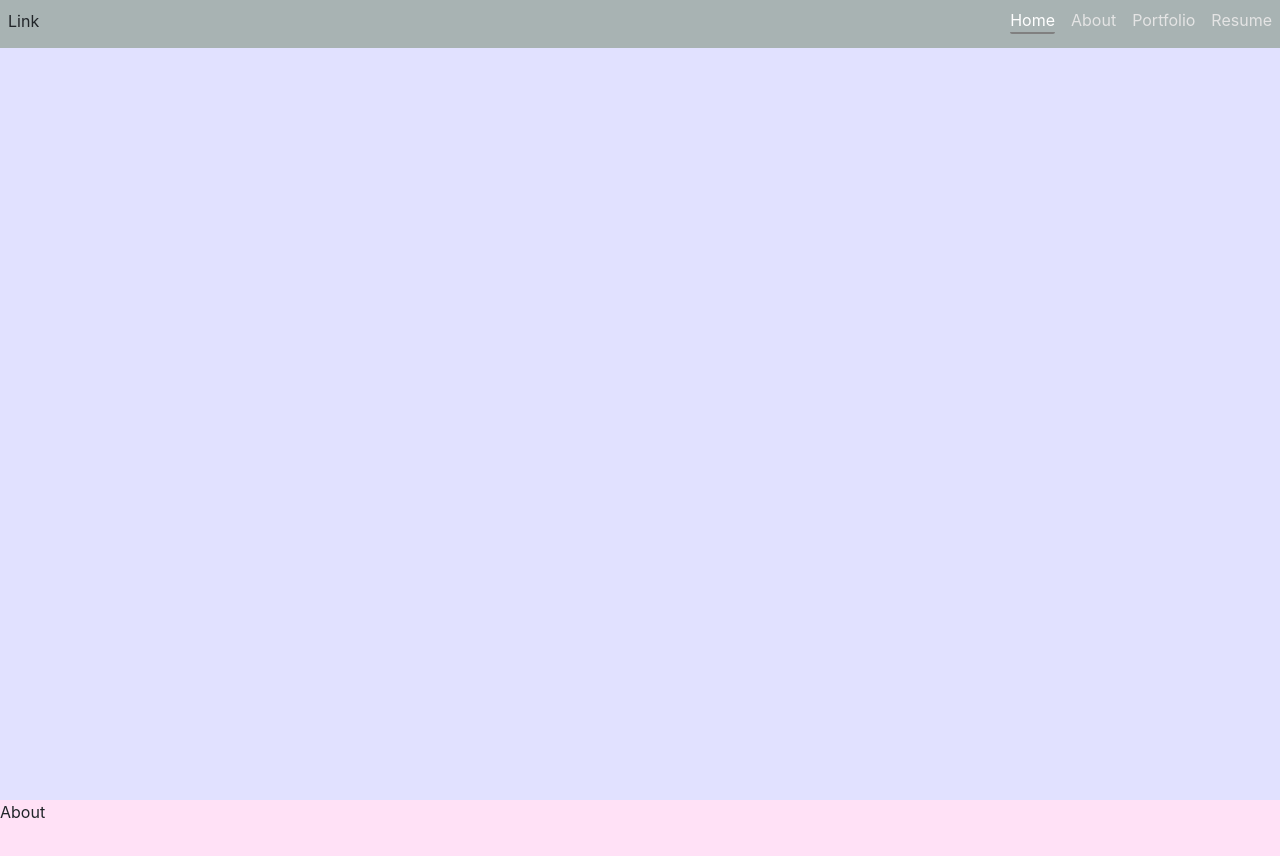
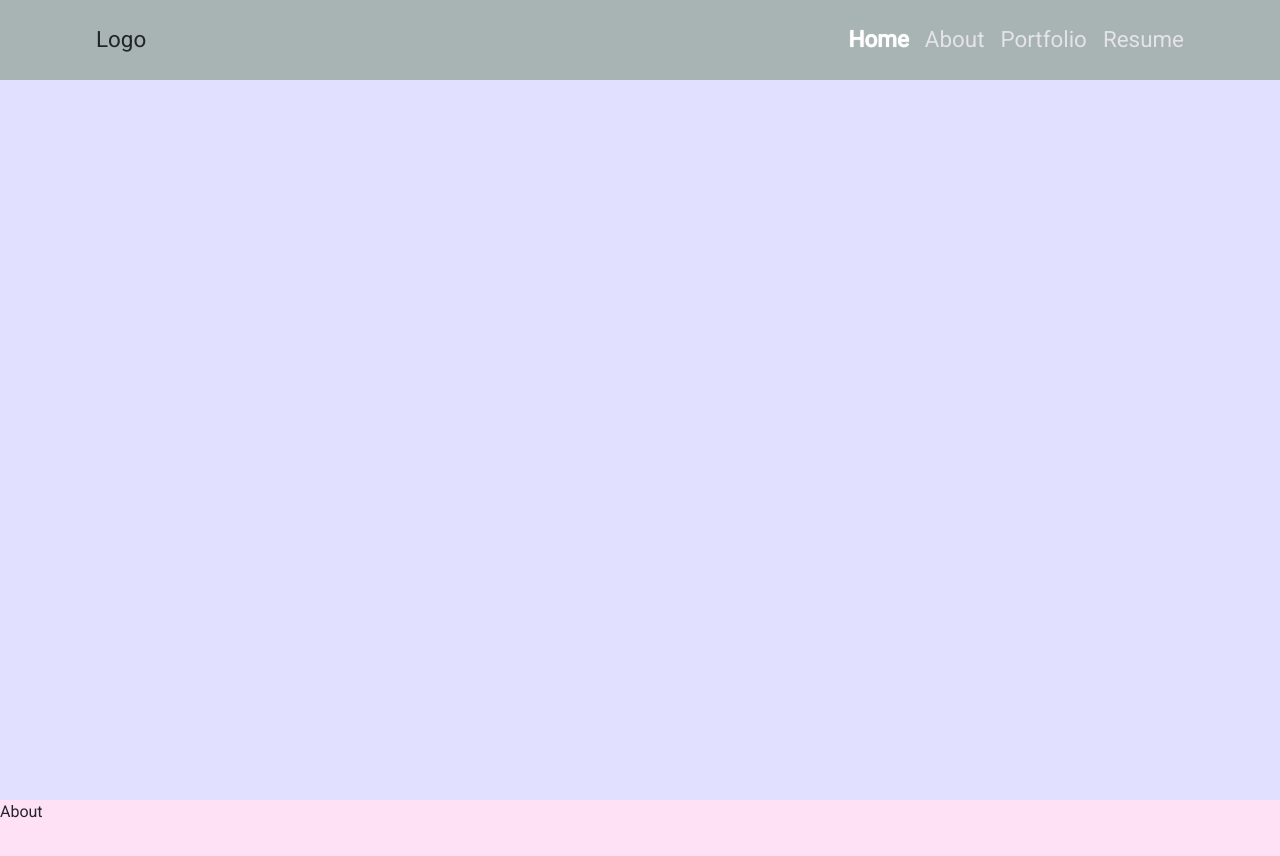
Before and after one commit to purple0CaT/portfolio-FE, a React (Create React App) app: page / in a window 1280 px wide. Shown: the top 856 px of the page. Built offline with nearby package versions, Linux system fonts and the light colour scheme.

Commit message:
Greetings logic

```diff
--- a/package.json
+++ b/package.json
@@ -3,6 +3,7 @@
   "version": "0.1.0",
   "private": true,
   "dependencies": {
+    "@fontsource/roboto": "^4.5.1",
     "@testing-library/jest-dom": "^5.16.1",
     "@testing-library/react": "^12.1.2",
     "@testing-library/user-event": "^13.5.0",
--- a/src/App.tsx
+++ b/src/App.tsx
@@ -1,16 +1,23 @@
-import React from "react";
+import React, { useEffect, useState } from "react";
 import { BrowserRouter as Router } from "react-router-dom";
 import { Element, Link } from "react-scroll";
 import About from "./components/about/About";
+import Greeting from "./components/greeting/Greeting";
 import Home from "./components/home/Home";
 import Navbar from "./components/navbar/Navbar";
 import Portfolio from "./components/portfolio/Portfolio";
 import Resume from "./components/resume/Resume";
 
-
 function App() {
+  const [Greetings, setGreetings] = useState(true);
+  useEffect(() => {
+    setTimeout(() => {
+      setGreetings(false);
+    }, 2000);
+  }, []);
   return (
     <div>
+      {Greetings && <Greeting />}
       <Navbar />
       <Element name="Home">
         <Home />
--- a/src/components/about/About.css
+++ b/src/components/about/About.css
@@ -1,4 +1,4 @@
 .aboutWrapper {
-  height: 100vh;
+  height: calc(100vh - 5em);
   background-color: rgb(255, 225, 246);
 }
--- /dev/null
+++ b/src/components/greeting/Greeting.tsx
@@ -0,0 +1,12 @@
+import React from "react";
+import "./style.css";
+
+function Greeting() {
+  return (
+    <div className="greetingWrapper">
+      <h1>Greeting!</h1>
+    </div>
+  );
+}
+
+export default Greeting;
--- /dev/null
+++ b/src/components/greeting/style.css
@@ -0,0 +1,32 @@
+.greetingWrapper {
+  position: absolute !important;
+  top: 0;
+  bottom: 0;
+  left: 0;
+  right: 0;
+  background-color: chocolate;
+  display: flex;
+  justify-content: center;
+  align-items: center;
+  z-index: 999;
+  animation-name: greeting;
+  animation-duration: 2.1s;
+}
+
+@keyframes greeting {
+  0% {
+    background-color: chocolate;
+  }
+  25% {
+    background-color: yellow;
+  }
+  50% {
+    background-color: blue;
+  }
+  80% {
+    opacity: 1;
+  }
+  100% {
+    opacity: 0;
+  }
+}
--- a/src/components/navbar/NavB.css
+++ b/src/components/navbar/NavB.css
@@ -1,13 +1,16 @@
 .navBarWrap {
-  height: 3rem;
+  height: 5em;
   width: 100%;
   background-color: rgb(168, 179, 179);
   position: fixed;
+  padding: 0 6em;
 }
 .navBar {
+  height: 100%;
   display: flex;
   justify-content: space-between;
   align-items: center;
+  font-size: 1.4rem;
 }
 .navBtns {
   color: rgb(228, 228, 228);
--- a/src/components/navbar/Navbar.tsx
+++ b/src/components/navbar/Navbar.tsx
@@ -5,15 +5,15 @@ import "./NavB.css";
 function Navbar() {
   return (
     <div className="navBarWrap">
-      <div className="p-2 navBar">
+      <div className="navBar">
         <Link
           activeClass="logo"
           to="Home"
           smooth={true}
           offset={0}
-          duration={500}
+          duration={300}
         >
-          Link
+          Logo
         </Link>{" "}
         <div className="d-flex" style={{ gap: "1rem" }}>
           <Link
@@ -23,7 +23,7 @@ function Navbar() {
             spy={true}
             smooth={true}
             offset={0}
-            duration={500}
+            duration={400}
           >
             Home
           </Link>
@@ -33,8 +33,8 @@ function Navbar() {
             to="About"
             spy={true}
             smooth={true}
-            offset={0}
-            duration={500}
+            offset={-80}
+            duration={400}
           >
             About
           </Link>
@@ -44,8 +44,8 @@ function Navbar() {
             to="Portfolio"
             spy={true}
             smooth={true}
-            offset={0}
-            duration={500}
+            offset={-80}
+            duration={400}
           >
             Portfolio
           </Link>
@@ -55,8 +55,8 @@ function Navbar() {
             to="Resume"
             spy={true}
             smooth={true}
-            offset={0}
-            duration={500}
+            offset={-80}
+            duration={400}
           >
             Resume
           </Link>
--- a/src/components/portfolio/Port.css
+++ b/src/components/portfolio/Port.css
@@ -1,4 +1,4 @@
 .portWrapper {
-    height: 100vh;
-    background-color: rgb(252, 255, 225);
-  }
+  height: calc(100vh - 5em);
+  background-color: rgb(252, 255, 225);
+}
--- a/src/components/resume/Resum.css
+++ b/src/components/resume/Resum.css
@@ -1,4 +1,4 @@
 .resumWrapper {
-    height: 100vh;
-    background-color: rgb(255, 242, 225);
-  }
+  height: calc(100vh - 5em);
+  background-color: rgb(255, 242, 225);
+}
--- a/src/index.css
+++ b/src/index.css
@@ -1,8 +1,6 @@
 body {
   margin: 0;
-  font-family: -apple-system, BlinkMacSystemFont, "Segoe UI", "Roboto", "Oxygen",
-    "Ubuntu", "Cantarell", "Fira Sans", "Droid Sans", "Helvetica Neue",
-    sans-serif;
+  font-family: "Roboto";
   -webkit-font-smoothing: antialiased;
   -moz-osx-font-smoothing: grayscale;
 }
@@ -12,7 +10,10 @@ code {
     monospace;
 }
 .active {
-  border-bottom: 2px solid grey;
-  border-radius: 2px;
   color: white;
+  text-shadow: 0 0 1px white;
+  font-weight: bold;
 }
+/* .sectionWrapper{
+  height: calc(100vh - 5em)
+} */
--- a/src/index.tsx
+++ b/src/index.tsx
@@ -3,6 +3,7 @@ import React from "react";
 import ReactDOM from "react-dom";
 import App from "./App";
 import "./index.css";
+import "@fontsource/roboto";
 
 ReactDOM.render(
   <React.StrictMode>
```
Also changed, not shown: 1 other file (tests, documents, lock files or other folders).
